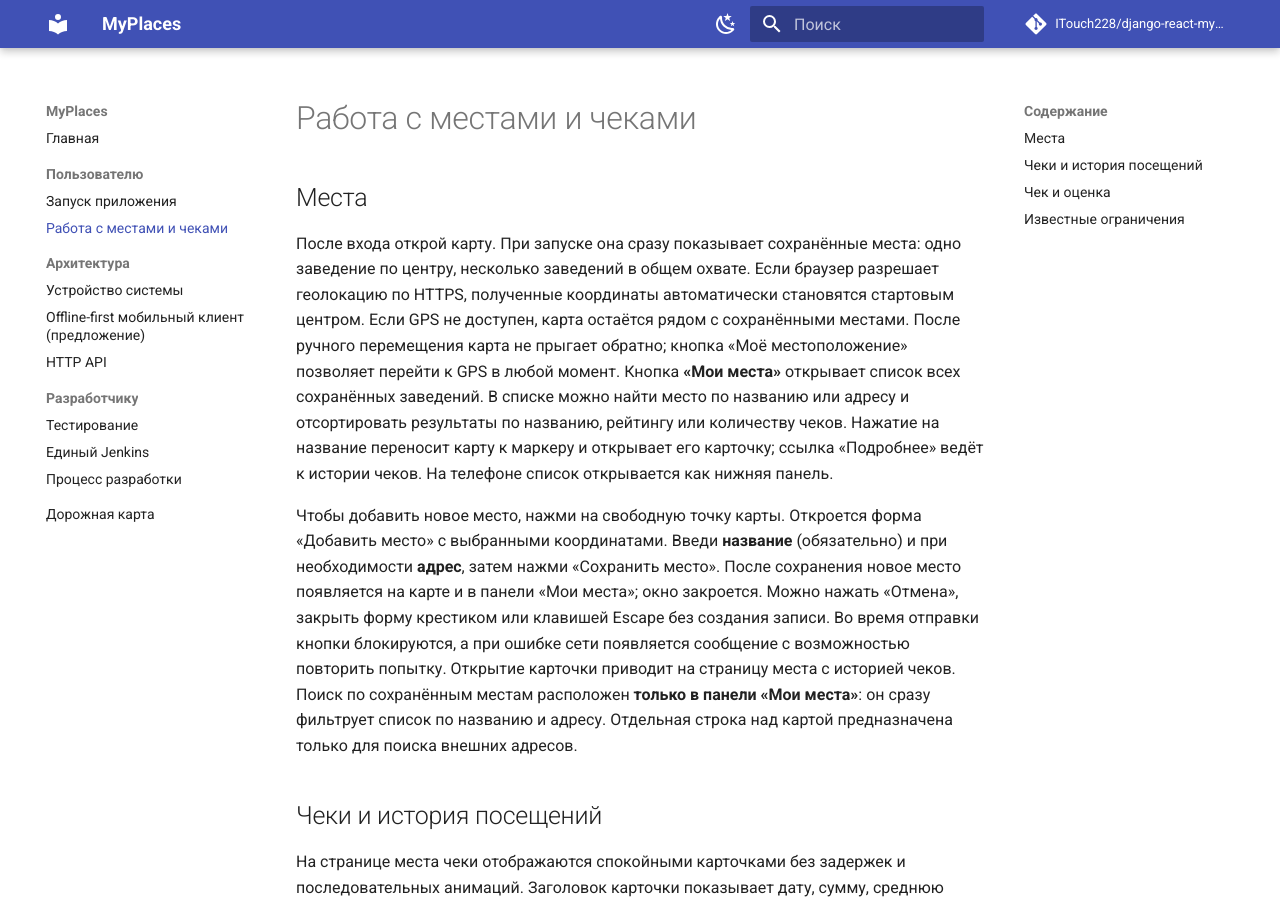
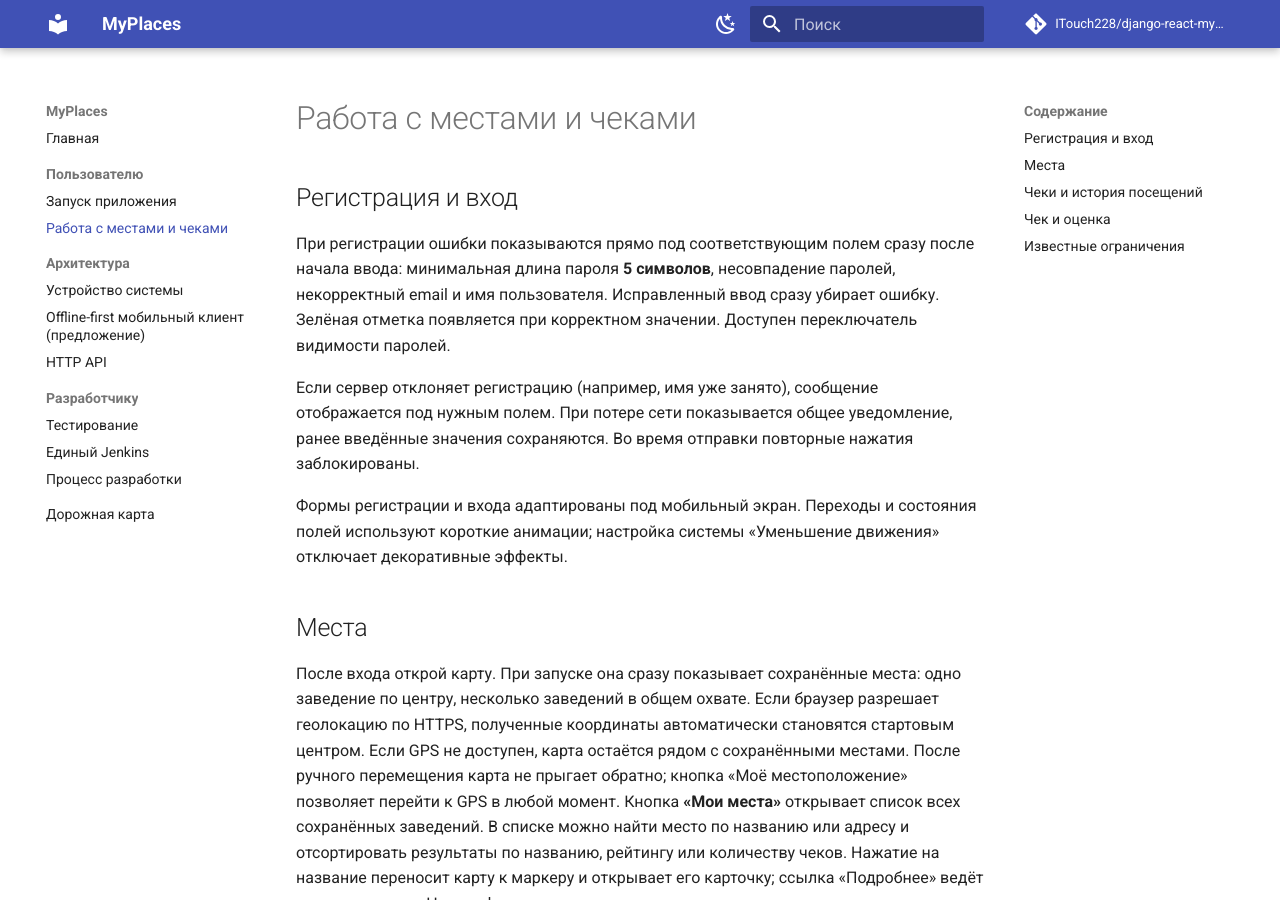
Before and after one commit to ITouch228/django-react-myplaces, an MkDocs documentation site: the page built from docs/user-guide.md, in a window 1280 px wide and 900 px high. Built offline with MkDocs 1.6.1 and Material for MkDocs 9.7.7, drawn with Linux system fonts in a browser that asks for light colours; comment, search, counter and statistics services are not loaded.

Commit message:
docs(auth): document live validation, UI motion and release checks

```diff
--- a/docs/user-guide.md
+++ b/docs/user-guide.md
@@ -1,4 +1,12 @@
 # Работа с местами и чеками
+
+## Регистрация и вход
+
+При регистрации ошибки показываются прямо под соответствующим полем сразу после начала ввода: минимальная длина пароля **5 символов**, несовпадение паролей, некорректный email и имя пользователя. Исправленный ввод сразу убирает ошибку. Зелёная отметка появляется при корректном значении. Доступен переключатель видимости паролей.
+
+Если сервер отклоняет регистрацию (например, имя уже занято), сообщение отображается под нужным полем. При потере сети показывается общее уведомление, ранее введённые значения сохраняются. Во время отправки повторные нажатия заблокированы.
+
+Формы регистрации и входа адаптированы под мобильный экран. Переходы и состояния полей используют короткие анимации; настройка системы «Уменьшение движения» отключает декоративные эффекты.
 
 ## Места
 
```
